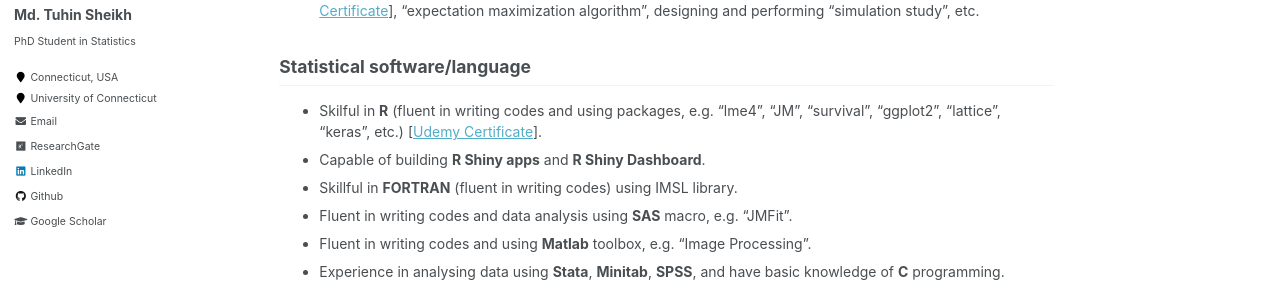
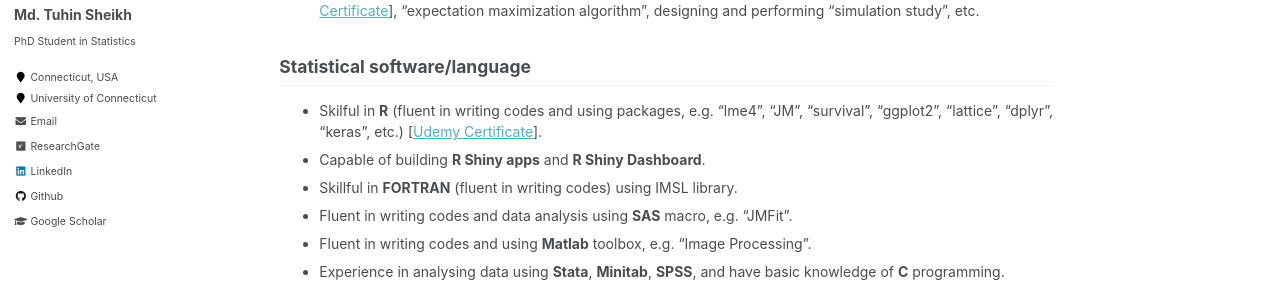
Before and after one commit to mdtuhinsheikh/mdtuhinsheikh.github.io, a Jekyll site: the page built from _pages/skills.md, in a window 1280 px wide and 1021 px high. Shown: the part 275-570 px from the top of the window. Built offline with Jekyll 4.4.1, drawn with Linux system fonts in a browser that asks for light colours; formulas are drawn with MathJax 3.

Commit message:
Update skills.md

```diff
--- a/_pages/skills.md
+++ b/_pages/skills.md
@@ -14,7 +14,7 @@ author_profile: true
 designing and performing "simulation study", etc.
 
 ## Statistical software/language
-* Skilful in **R** (fluent in writing codes and using packages, e.g. "lme4", "JM", "survival", "ggplot2", "lattice", "keras", etc.) [[Udemy Certificate](https://www.udemy.com/certificate/UC-21QY2ZUV/)].
+* Skilful in **R** (fluent in writing codes and using packages, e.g. "lme4", "JM", "survival", "ggplot2", "lattice", "dplyr", "keras", etc.) [[Udemy Certificate](https://www.udemy.com/certificate/UC-21QY2ZUV/)].
 * Capable of building **R Shiny apps** and **R Shiny Dashboard**.
 * Skillful in **FORTRAN** (fluent in writing codes) using IMSL library.
 * Fluent in writing codes and data analysis using **SAS** macro, e.g. "JMFit".
```
